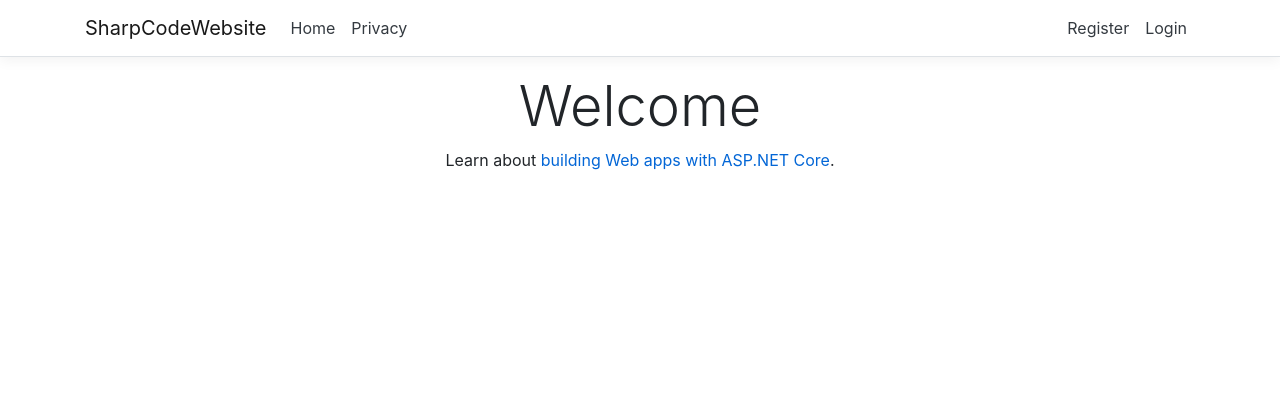
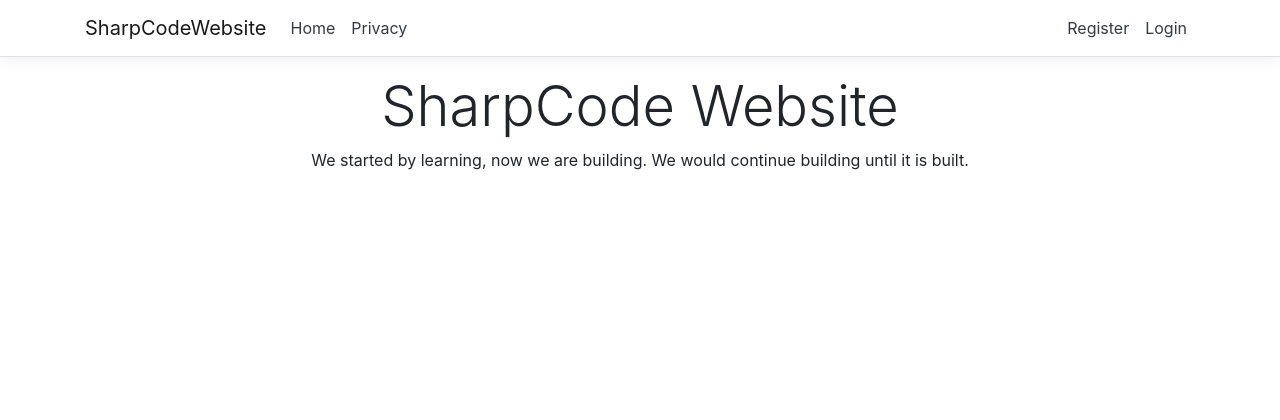
Before and after one commit to sharp-code-dev/SharpCodeWebsite, an ASP.NET Core app: page / in a window 1280 px wide. Shown: the top 420 px of the page. Run offline with ASP.NET Core 8, Linux system fonts and the light colour scheme; some libraries are stand-ins or nearby versions.

Commit message:
Last change made

```diff
--- a/Views/Home/Index.cshtml
+++ b/Views/Home/Index.cshtml
@@ -3,6 +3,6 @@
 }
 
 <div class="text-center">
-    <h1 class="display-4">Welcome</h1>
-    <p>Learn about <a href="https://docs.microsoft.com/aspnet/core">building Web apps with ASP.NET Core</a>.</p>
+    <h1 class="display-4">SharpCode Website</h1>
+    <p>We started by learning, now we are building. We would continue building until it is built</a>.</p>
 </div>
```
